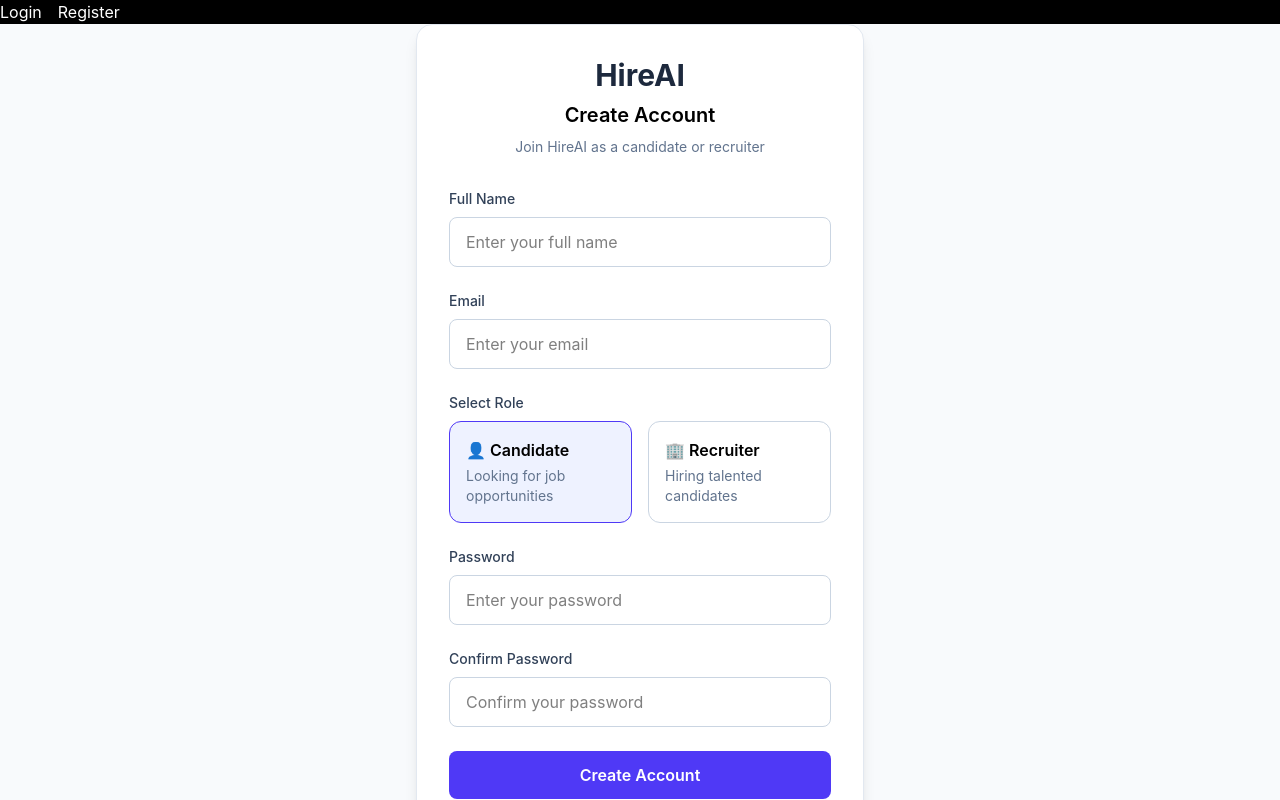
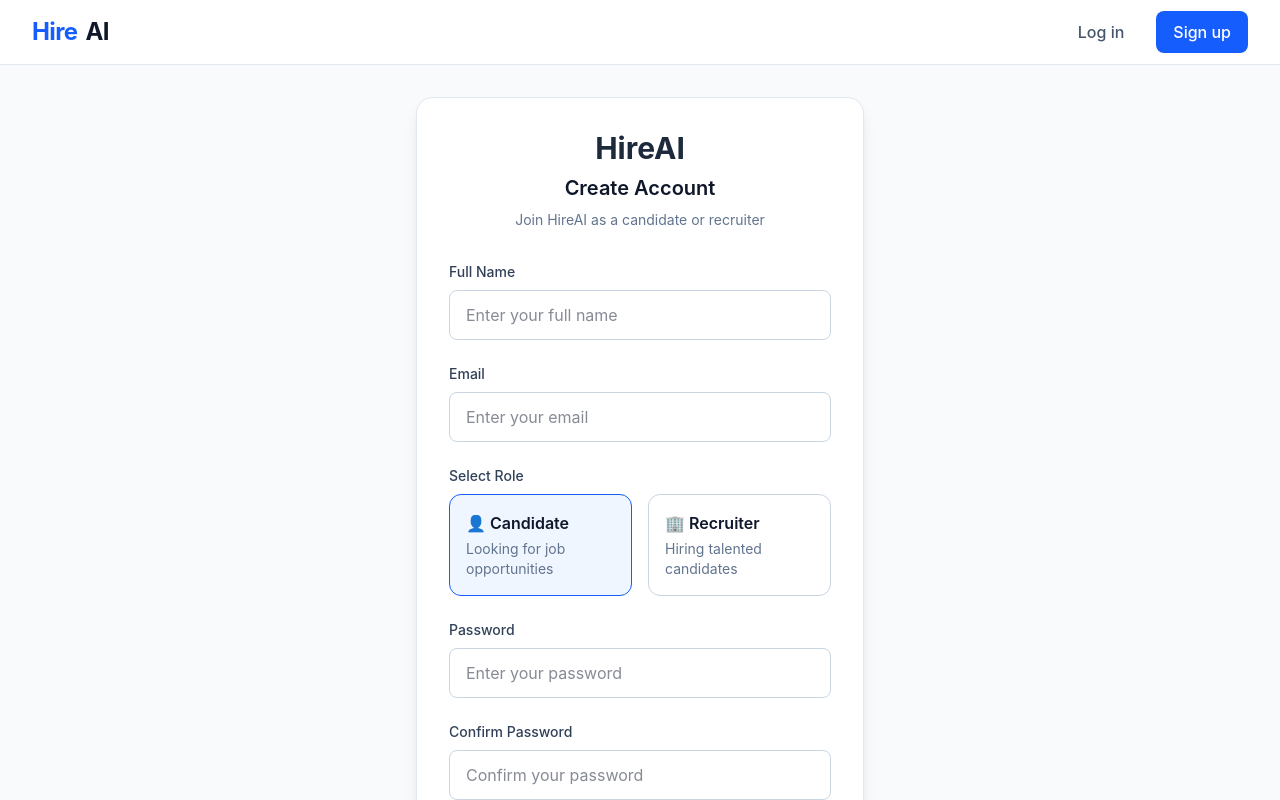
Before and after one commit to virupakshayya-m/HireAI, a React app in the folder frontend/: page /register in a window 1280 px wide. Shown: the top 800 px of the page. Built offline with nearby package versions, Linux system fonts and the light colour scheme; no server answers; the HTML template or start-up script is replaced by a standard one.

Commit message:
feat(ui): implement global layout with blue theme, dynamic navbar, and polish auth pages

```diff
--- a/frontend/src/App.jsx
+++ b/frontend/src/App.jsx
@@ -1,4 +1,5 @@
-import { Routes, Route, Link } from "react-router-dom";
+import { Routes, Route } from "react-router-dom";
+import Layout from "@/components/layout/Layout";
 
 import Login from "@/pages/auth/Login";
 import Register from "@/pages/auth/Register";
@@ -32,11 +33,7 @@ function App() {
   }
 
   return (
-    <>
-      <nav className="space-x-4 bg-black text-white">
-        <Link to="/login">Login</Link>
-        <Link to="/register">Register</Link>
-      </nav>
+    <Layout>
 
       <Routes>
         <Route path="/login" element={<Login />}></Route>
@@ -59,7 +56,7 @@ function App() {
           />
         </Route>
       </Routes>
-    </>
+    </Layout>
   );
 }
 
--- /dev/null
+++ b/frontend/src/components/layout/Layout.jsx
@@ -0,0 +1,24 @@
+import React from 'react';
+import Navbar from './Navbar';
+
+const Layout = ({ children }) => {
+  return (
+    <div className="min-h-screen flex flex-col bg-slate-50 font-['Inter']">
+      <Navbar />
+
+      <main className="flex-grow w-full max-w-7xl mx-auto px-4 sm:px-6 lg:px-8 py-8">
+        {children}
+      </main>
+
+      <footer className="bg-white border-t border-slate-200 mt-auto">
+        <div className="max-w-7xl mx-auto px-4 sm:px-6 lg:px-8 py-6">
+          <p className="text-center text-sm text-slate-500">
+            &copy; {new Date().getFullYear()} HireAI. All rights reserved.
+          </p>
+        </div>
+      </footer>
+    </div>
+  );
+};
+
+export default Layout;
--- /dev/null
+++ b/frontend/src/components/layout/Navbar.jsx
@@ -0,0 +1,164 @@
+import React, { useState } from 'react';
+import { Link, useNavigate, useLocation } from 'react-router-dom';
+import { useAuth } from '@/context/AuthContext';
+import { Menu, X, User as UserIcon, LogOut, ChevronDown } from 'lucide-react';
+import toast from 'react-hot-toast';
+
+const Navbar = () => {
+  const { user, logout } = useAuth();
+  const navigate = useNavigate();
+  const location = useLocation();
+  const [isMobileMenuOpen, setIsMobileMenuOpen] = useState(false);
+  const [isDropdownOpen, setIsDropdownOpen] = useState(false);
+
+  const handleLogout = async () => {
+    try {
+      await logout();
+      toast.success('Logged out successfully');
+      navigate('/login');
+    } catch (error) {
+      toast.error('Logout failed');
+    }
+  };
+
+  const NavLinks = () => {
+    if (!user) {
+      return (
+        <>
+          <Link to="/login" className="text-slate-600 hover:text-blue-600 font-medium transition-colors">Log in</Link>
+          <Link to="/register" className="btn-primary">Sign up</Link>
+        </>
+      );
+    }
+
+    if (user.role === 'candidate') {
+      return (
+        <>
+          <Link to="/jobs" className={`font-medium transition-colors ${location.pathname === '/jobs' ? 'text-blue-600' : 'text-slate-600 hover:text-blue-600'}`}>Find Jobs</Link>
+          <Link to="/candidate/applications" className={`font-medium transition-colors ${location.pathname === '/candidate/applications' ? 'text-blue-600' : 'text-slate-600 hover:text-blue-600'}`}>My Applications</Link>
+        </>
+      );
+    }
+
+    if (user.role === 'recruiter') {
+      return (
+        <>
+          <Link to="/recruiter/dashboard" className={`font-medium transition-colors ${location.pathname.includes('/dashboard') ? 'text-blue-600' : 'text-slate-600 hover:text-blue-600'}`}>Dashboard</Link>
+          <Link to="/recruiter/jobs/new" className="btn-primary">Post a Job</Link>
+        </>
+      );
+    }
+  };
+
+  return (
+    <nav className="bg-white border-b border-slate-200 sticky top-0 z-50">
+      <div className="max-w-7xl mx-auto px-4 sm:px-6 lg:px-8">
+        <div className="flex justify-between h-16">
+          <div className="flex items-center">
+            <Link to="/" className="flex-shrink-0 flex items-center gap-2 text-2xl font-bold text-slate-900 tracking-tight">
+              <span className="text-blue-600">Hire</span>AI
+            </Link>
+          </div>
+
+          {/* Desktop Navigation */}
+          <div className="hidden md:flex md:items-center md:space-x-8">
+            <NavLinks />
+
+            {user && (
+              <div className="relative ml-4">
+                <button
+                  onClick={() => setIsDropdownOpen(!isDropdownOpen)}
+                  onBlur={() => setTimeout(() => setIsDropdownOpen(false), 200)}
+                  className="flex items-center gap-2 text-slate-700 hover:text-blue-600 focus:outline-none"
+                >
+                  <div className="w-8 h-8 bg-blue-100 text-blue-700 rounded-full flex items-center justify-center font-bold">
+                    {user.name.charAt(0).toUpperCase()}
+                  </div>
+                  <span className="font-medium">{user.name}</span>
+                  <ChevronDown className="w-4 h-4" />
+                </button>
+
+                {isDropdownOpen && (
+                  <div className="absolute right-0 mt-2 w-48 bg-white rounded-lg shadow-lg py-1 border border-slate-100">
+                    <div className="px-4 py-2 border-b border-slate-100">
+                      <p className="text-sm text-slate-500 capitalize">{user.role}</p>
+                    </div>
+
+                    {user.role === 'candidate' && (
+                      <Link to="/candidate/profile" className="flex items-center px-4 py-2 text-sm text-slate-700 hover:bg-slate-50 hover:text-blue-600">
+                        <UserIcon className="w-4 h-4 mr-2" />
+                        Profile Settings
+                      </Link>
+                    )}
+
+                    {user.role === 'recruiter' && (
+                      <Link to="/recruiter/company" className="flex items-center px-4 py-2 text-sm text-slate-700 hover:bg-slate-50 hover:text-blue-600">
+                        <UserIcon className="w-4 h-4 mr-2" />
+                        Company Profile
+                      </Link>
+                    )}
+
+                    <button
+                      onClick={handleLogout}
+                      className="flex items-center w-full px-4 py-2 text-sm text-red-600 hover:bg-red-50"
+                    >
+                      <LogOut className="w-4 h-4 mr-2" />
+                      Sign out
+                    </button>
+                  </div>
+                )}
+              </div>
+            )}
+          </div>
+
+          {/* Mobile menu button */}
+          <div className="flex items-center md:hidden">
+            <button
+              onClick={() => setIsMobileMenuOpen(!isMobileMenuOpen)}
+              className="text-slate-500 hover:text-blue-600 focus:outline-none"
+            >
+              {isMobileMenuOpen ? <X className="h-6 w-6" /> : <Menu className="h-6 w-6" />}
+            </button>
+          </div>
+        </div>
+      </div>
+
+      {/* Mobile Navigation */}
+      {isMobileMenuOpen && (
+        <div className="md:hidden border-t border-slate-200 bg-white">
+          <div className="px-4 pt-2 pb-4 space-y-1 sm:px-3 flex flex-col gap-4">
+            <NavLinks />
+            {user && (
+              <div className="pt-4 border-t border-slate-200">
+                <div className="flex items-center px-2 mb-4">
+                  <div className="w-10 h-10 bg-blue-100 text-blue-700 rounded-full flex items-center justify-center font-bold text-lg">
+                    {user.name.charAt(0).toUpperCase()}
+                  </div>
+                  <div className="ml-3">
+                    <div className="text-base font-medium text-slate-800">{user.name}</div>
+                    <div className="text-sm font-medium text-slate-500 capitalize">{user.role}</div>
+                  </div>
+                </div>
+
+                {user.role === 'candidate' && (
+                  <Link to="/candidate/profile" className="block px-3 py-2 rounded-md text-base font-medium text-slate-700 hover:text-blue-600 hover:bg-slate-50">Profile Settings</Link>
+                )}
+                {user.role === 'recruiter' && (
+                  <Link to="/recruiter/company" className="block px-3 py-2 rounded-md text-base font-medium text-slate-700 hover:text-blue-600 hover:bg-slate-50">Company Profile</Link>
+                )}
+                <button
+                  onClick={handleLogout}
+                  className="block w-full text-left px-3 py-2 rounded-md text-base font-medium text-red-600 hover:bg-red-50"
+                >
+                  Sign out
+                </button>
+              </div>
+            )}
+          </div>
+        </div>
+      )}
+    </nav>
+  );
+};
+
+export default Navbar;
--- a/frontend/src/index.css
+++ b/frontend/src/index.css
@@ -1,5 +1,27 @@
 @import "tailwindcss";
 
-.input {
-  @apply w-full rounded-lg border border-slate-300 px-4 py-3 transition focus:outline-none focus:ring-2 focus:ring-indigo-500/20 focus:border-indigo-500;
+@import url('https://fonts.googleapis.com/css2?family=Inter:wght@300;400;500;600;700&display=swap');
+
+@layer base {
+  body {
+    @apply font-['Inter'] bg-slate-50 text-slate-900;
+  }
 }
+
+@layer components {
+  .input {
+    @apply w-full rounded-lg border border-slate-300 px-4 py-3 transition duration-200 focus:outline-none focus:ring-2 focus:ring-blue-500/20 focus:border-blue-500 bg-white;
+  }
+
+  .btn-primary {
+    @apply inline-flex justify-center items-center px-4 py-2 bg-blue-600 border border-transparent rounded-lg font-medium text-white hover:bg-blue-700 focus:outline-none focus:ring-2 focus:ring-offset-2 focus:ring-blue-500 transition-colors duration-200;
+  }
+
+  .btn-secondary {
+    @apply inline-flex justify-center items-center px-4 py-2 bg-white border border-slate-300 rounded-lg font-medium text-slate-700 hover:bg-slate-50 focus:outline-none focus:ring-2 focus:ring-offset-2 focus:ring-blue-500 transition-colors duration-200;
+  }
+
+  .card {
+    @apply bg-white rounded-xl shadow-sm border border-slate-200;
+  }
+}
--- a/frontend/src/pages/auth/Register.jsx
+++ b/frontend/src/pages/auth/Register.jsx
@@ -113,10 +113,10 @@ function Register() {
                 <button
                   type="button"
                   onClick={() => setRole("candidate")}
-                  className={`cursor-pointer rounded-xl border p-4 text-left transition focus:outline-none focus:ring-2 focus:ring-indigo-500/20 ${
+                  className={`cursor-pointer rounded-xl border p-4 text-left transition focus:outline-none focus:ring-2 focus:ring-blue-500/20 ${
                     role === "candidate"
-                      ? "border-indigo-600 bg-indigo-50"
-                      : "border-slate-300 hover:border-indigo-400 hover:bg-slate-50"
+                      ? "border-blue-600 bg-blue-50"
+                      : "border-slate-300 hover:border-blue-400 hover:bg-slate-50"
                   }`}
                 >
                   <h3 className="font-semibold">👤 Candidate</h3>
@@ -128,10 +128,10 @@ function Register() {
                 <button
                   type="button"
                   onClick={() => setRole("recruiter")}
-                  className={`cursor-pointer rounded-xl border p-4 text-left transition focus:outline-none focus:ring-2 focus:ring-indigo-500/20 ${
+                  className={`cursor-pointer rounded-xl border p-4 text-left transition focus:outline-none focus:ring-2 focus:ring-blue-500/20 ${
                     role === "recruiter"
-                      ? "border-indigo-600 bg-indigo-50"
-                      : "border-slate-300 hover:border-indigo-400 hover:bg-slate-50"
+                      ? "border-blue-600 bg-blue-50"
+                      : "border-slate-300 hover:border-blue-400 hover:bg-slate-50"
                   }`}
                 >
                   <h3 className="font-semibold">🏢 Recruiter</h3>
@@ -185,7 +185,7 @@ function Register() {
             <button
               type="submit"
               disabled={isLoading}
-              className="cursor-pointer w-full rounded-lg bg-indigo-600 py-3 font-semibold text-white transition hover:bg-indigo-700 disabled:opacity-50 disabled:cursor-not-allowed"
+              className="btn-primary w-full py-3"
             >
               {isLoading? "Creating Account...": "Create Account"}
             </button>
@@ -194,7 +194,7 @@ function Register() {
               Already have an account?{" "}
               <Link
                 to="/login"
-                className="font-medium text-indigo-600 hover:underline"
+                className="font-medium text-blue-600 hover:underline"
               >
                 Login
               </Link>
```
Also changed, not shown: frontend/src/context/AuthContext.jsx (+12 -2 lines), frontend/src/pages/auth/Login.jsx (+5 -3 lines).
